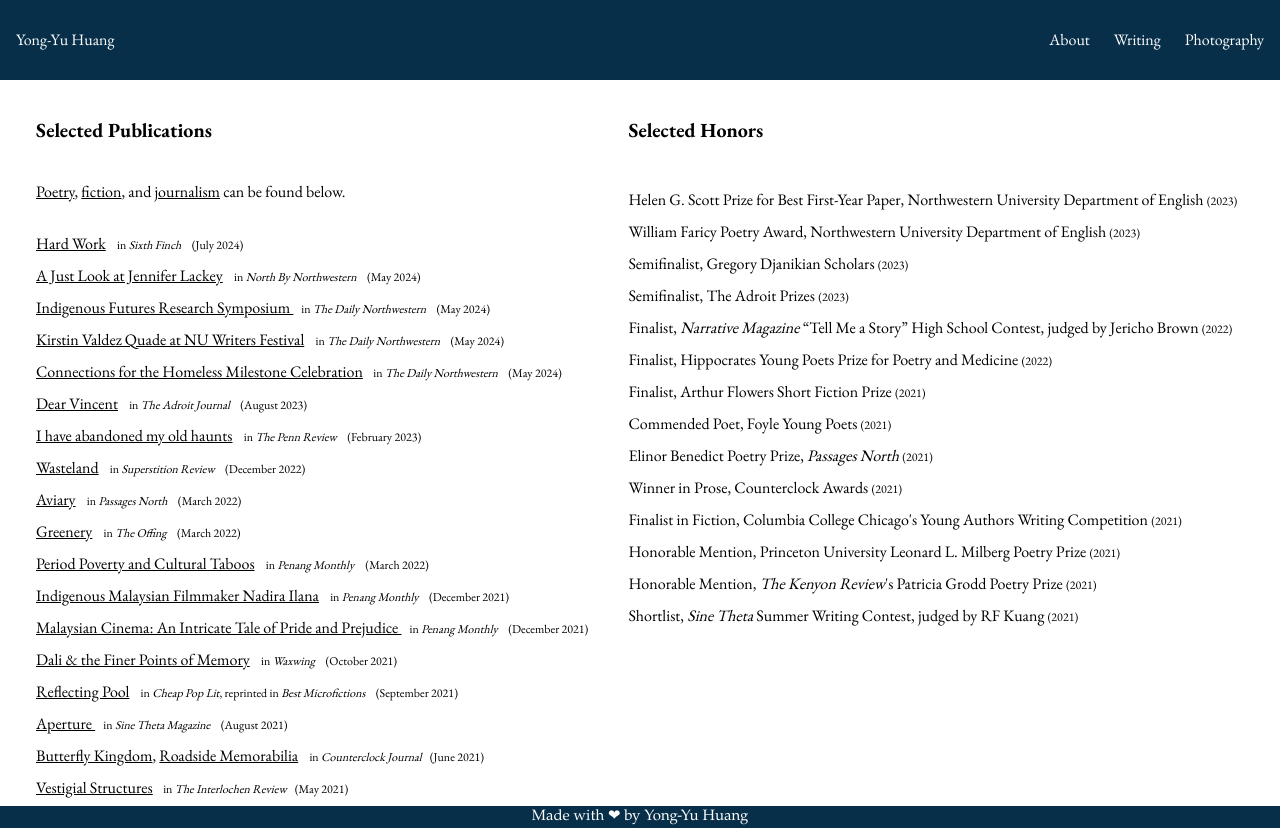
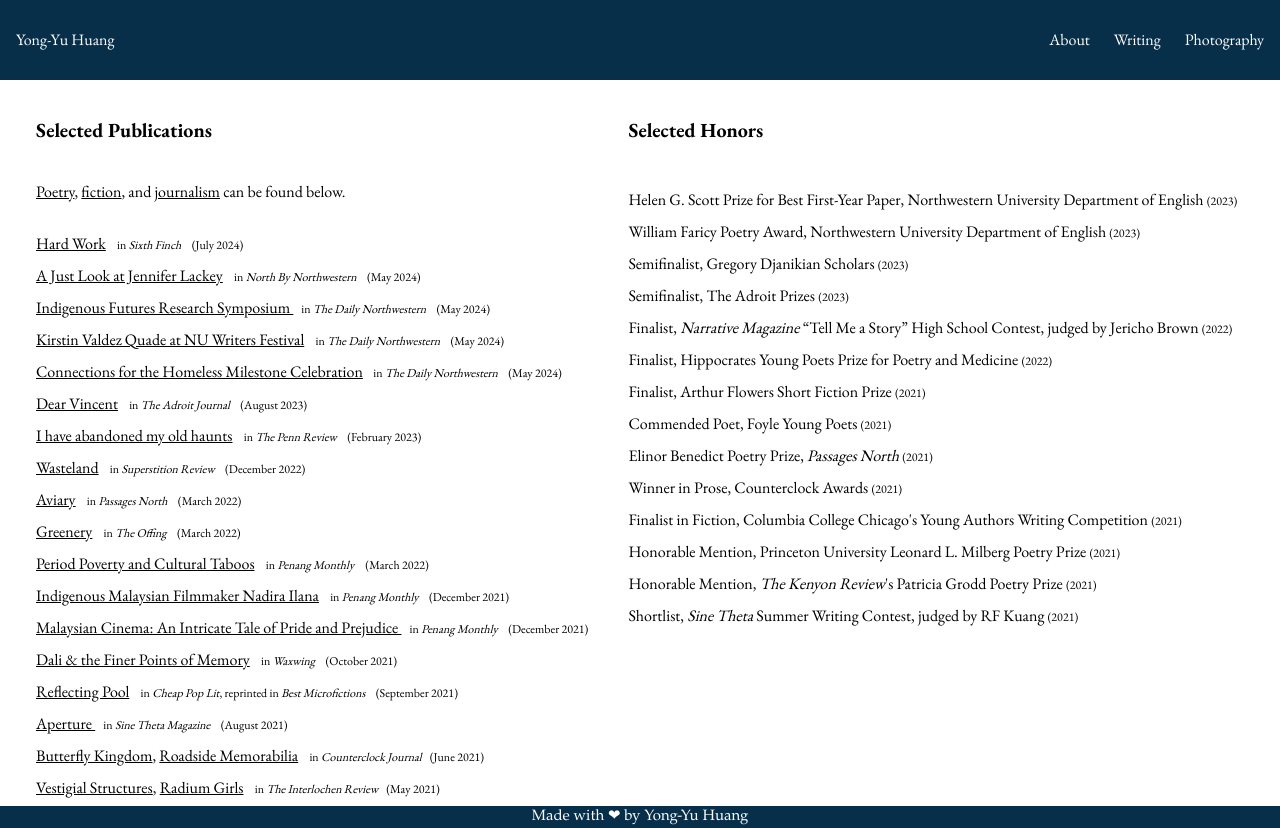
Before and after one commit to yongssh/yongssh.github.io, a Next.js app: page /writing in a window 1280 px wide. Built offline with nearby package versions, Linux system fonts and the light colour scheme.

Commit message:
update pubs

```diff
--- a/src/app/components/publications.tsx
+++ b/src/app/components/publications.tsx
@@ -33,7 +33,8 @@ const Publications =() => {
             <p className={'p-1'}> <a className="prose" href="http://www.cheappoplit.com/home/yong-yu-huang">Reflecting Pool</a> <span className="text-xs p-2"> in <em>Cheap Pop Lit</em>, reprinted in <em>Best Microfictions</em> </span> <span className="text-xs">(September 2021)</span></p>
             <p className={'p-1'}> <a className="prose" href=" https://sinetheta.net/20.html">Aperture </a> <span className="text-xs p-2"> in <em>Sine Theta Magazine</em> </span><span className="text-xs">(August 2021)</span></p>
             <p className={'p-1'}> <a className="prose" href="https://counterclock.org/yong-yu-huang">Butterfly Kingdom</a>, <a className="poetry" href="https://counterclock.org/roadside-memorabilia">Roadside Memorabilia</a> <span className="text-xs p-2"> in <em>Counterclock Journal</em></span><span className="text-xs">(June 2021)</span></p>
-            <p className={'p-1'}><a className="prose" href="http://www.interlochenreview.org/vestigial-structures"> Vestigial Structures</a><span className="text-xs p-2"> in <em>The Interlochen Review</em></span><span className="text-xs">(May 2021)</span></p>
+            <p className={'p-1'}><a className="prose" href="http://www.interlochenreview.org/vestigial-structures"> Vestigial Structures</a>, <a className="poetry" href="https://www.interlochenreview.org/radiumgirls"> Radium Girls</a> <span className="text-xs p-2"> in <em>The Interlochen Review</em></span><span className="text-xs">(May 2021)</span></p>
+
                 </div>
                 <br></br>
     </section>
```
